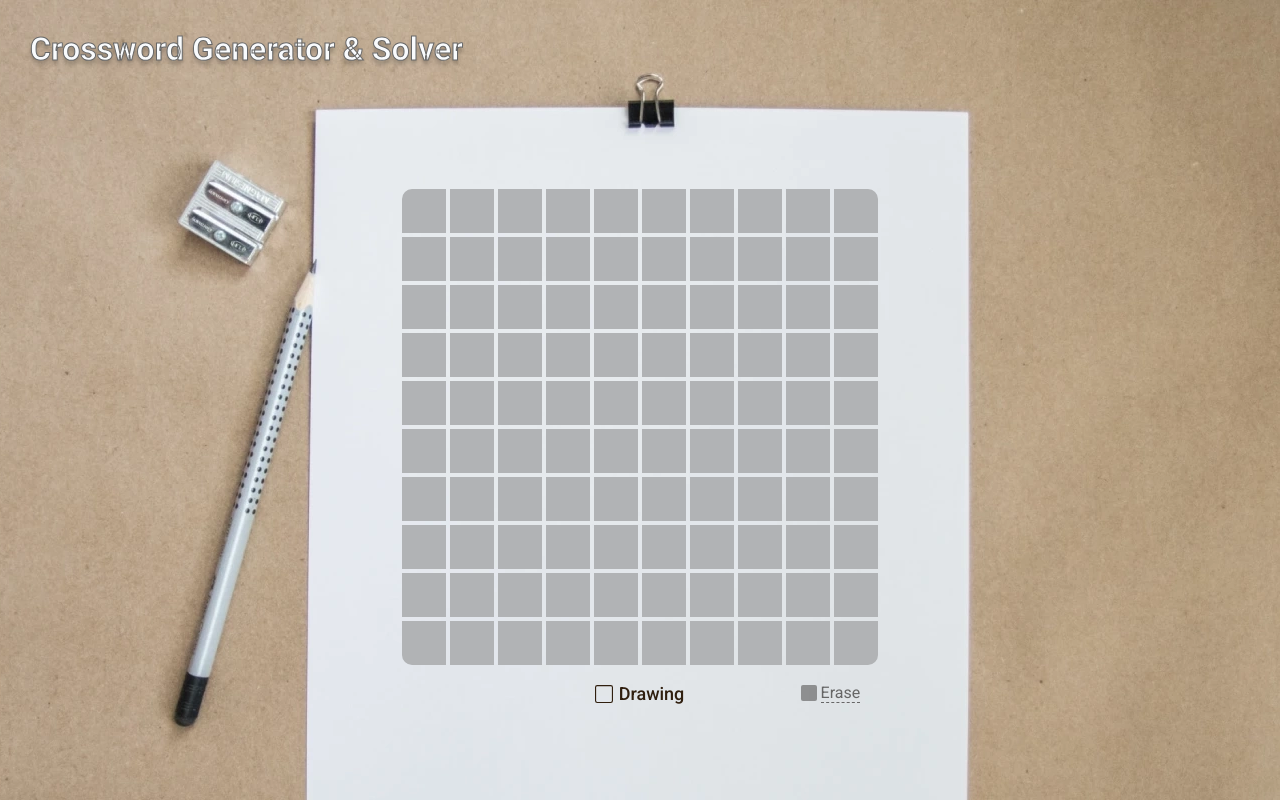
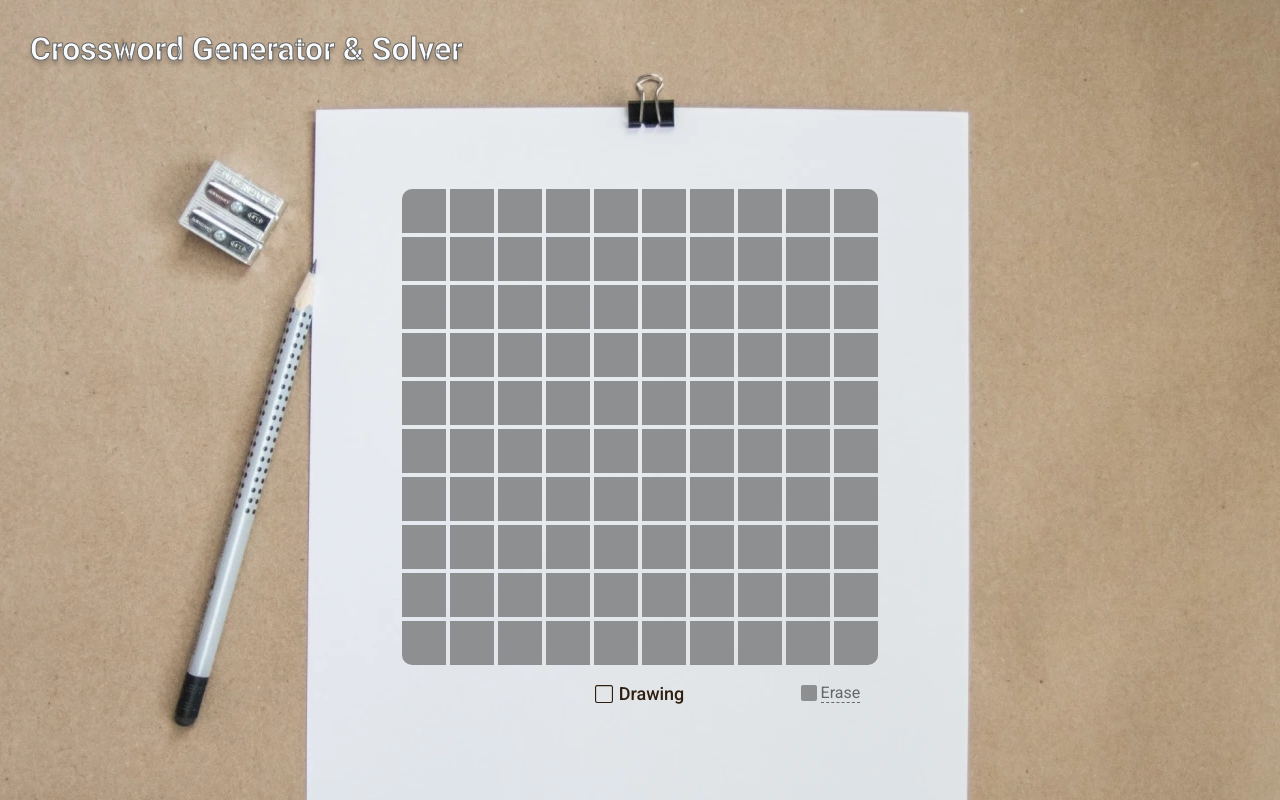
Before and after one commit to ua-dev-front/crossword-master, a React (Create React App) app in the folder frontend/: page / in a window 1280 px wide. Shown: the top 800 px of the page. Built offline with nearby package versions, Linux system fonts and the light colour scheme.

Commit message:
Use medium dark for cell bg

```diff
--- a/frontend/src/components/Cell/styles.scss
+++ b/frontend/src/components/Cell/styles.scss
@@ -52,7 +52,7 @@
     }
 
     &_empty {
-        background-color: cl(light-dark);
+        background-color: cl(medium-dark);
     }
 
     &_filled {
```
